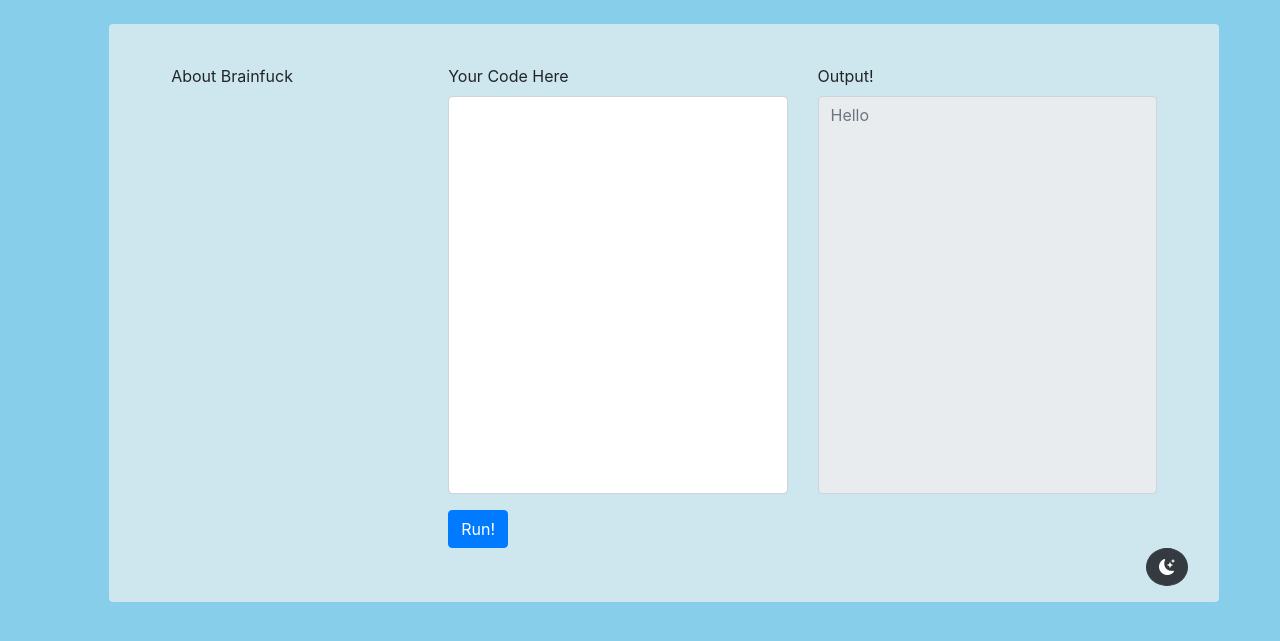
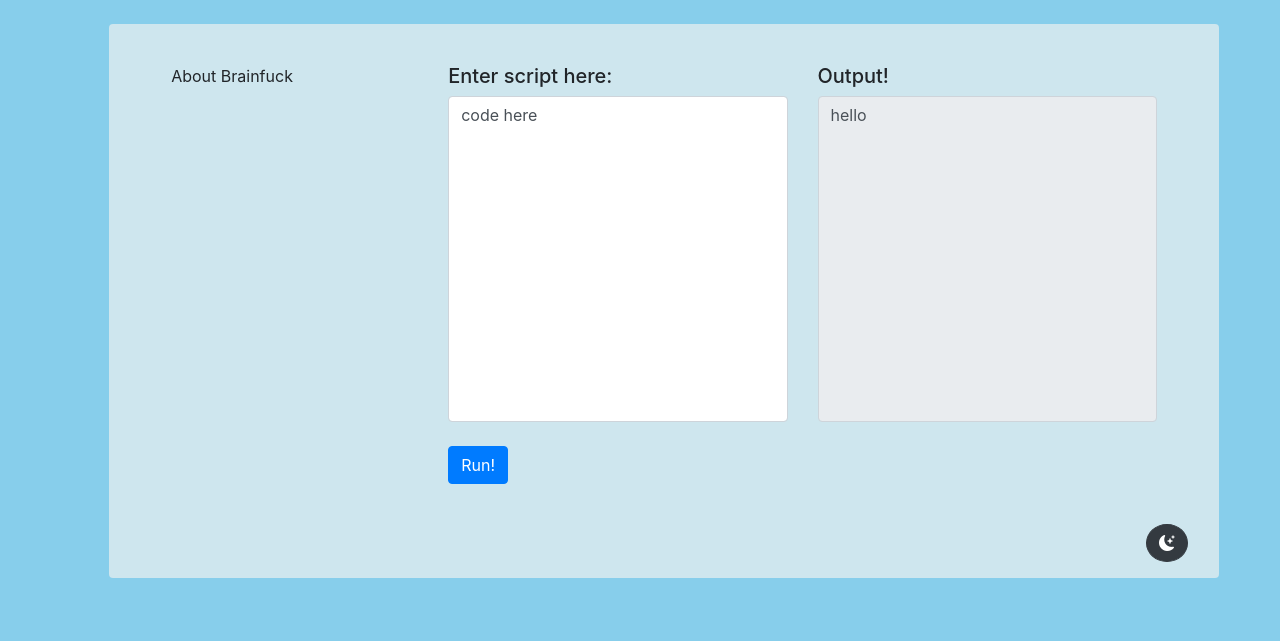
Before and after one commit to Abhik-Ray/EsoTest, a Django app: page /esoapp/brainfuck/ in a window 1280 px wide. Shown: the part 80-721 px from the top of the page. Run offline with Django 3.2, Linux system fonts and the light colour scheme; some libraries are stand-ins or nearby versions.

Commit message:
Changed POST to GET for brainfrick and added the actual interpreter

```diff
--- a/esotest/esoapp/views.py
+++ b/esotest/esoapp/views.py
@@ -1,5 +1,5 @@
 from django.shortcuts import render
-
+import brainfuck as bf
 # Create your views here.
 
 
@@ -8,7 +8,13 @@ def index(request):
 
 
 def brainfuck(request):
-    return render(request, 'esoapp/brainfuck.html')
+    command = "code here"
+    result = 'hello'
+    if request.GET:
+        print("Here!")
+        command = request.GET['command']
+        result = bf.evaluate(command)
+    return render(request, 'esoapp/brainfuck.html', {"command": command, "result": result})
 
 
 def about(request):
--- a/esotest/templates/esoapp/base.html
+++ b/esotest/templates/esoapp/base.html
@@ -7,7 +7,7 @@
     <meta name="viewport" content="width=device-width, initial-scale=1.0">
     <title>EsoTest</title>
     <!-- self stylesheets -->
-    <link rel="stylesheet" href="styles.css">
+    <!-- <link rel="stylesheet" href="styles.css"> -->
 
     <!-- cdn imports -->
     <script src="https://code.jquery.com/jquery-3.2.1.slim.min.js"
--- a/esotest/templates/esoapp/brainfuck.html
+++ b/esotest/templates/esoapp/brainfuck.html
@@ -6,23 +6,24 @@
         About Brainfuck
     </div>
     <div class="col-4">
-        <form>
             <div class="form-group">
-                <label for="exampleFormControlTextarea1">Your Code Here</label>
-                <textarea class="form-control" id="exampleFormControlTextarea1" rows="16"
-                    style="resize: none;"></textarea>
+                <form method="get">
+                <!-- <label for="command">Your Code Here</label>
+                <textarea class="form-control" id="command" name="command" rows="16"
+                    style="resize: none;">{{command}}</textarea> -->
+                    <h5>Enter script here:</h5>
+                    <textarea class="form-control" name="command" id="command" cols="30" rows="13" style="resize: none;">{{command}}</textarea><br>
+                    <button class="btn btn-primary" type="submit">Run!</button>
+                </form>
+                <br>
             </div>
-        </form>
-        <input name="submit" id="submit" class="btn btn-primary" type="button" value="Run!">
     </div>
     <div class="col-4">
-        <form>
             <div class="form-group">
-                <label for="exampleFormControlTextarea1">Output!</label>
-                <textarea readonly class="form-control" id="exampleFormControlTextarea2" rows="16"
-                    style="resize: none;" placeholder="Hello"></textarea>
+                <h5>Output!</h5>
+                <textarea readonly class="form-control" id="exampleFormControlTextarea2" rows="13"
+                    style="resize: none;">{{result}}</textarea>
             </div>
-        </form>
     </div>
 </div>
 {% endblock %}
--- a/esotest/templates/esoapp/example.html
+++ b/esotest/templates/esoapp/example.html
@@ -8,6 +8,7 @@
     <p>.,.,.</p>
     <hr class="my-2">
     <p>Prints "Hello World"</p>
+    <p>{{ cmd }}</p>
     <p class="lead">
         <a class="btn btn-primary btn-lg" href="Jumbo action link" role="button">Try it!</a>
     </p>
```
